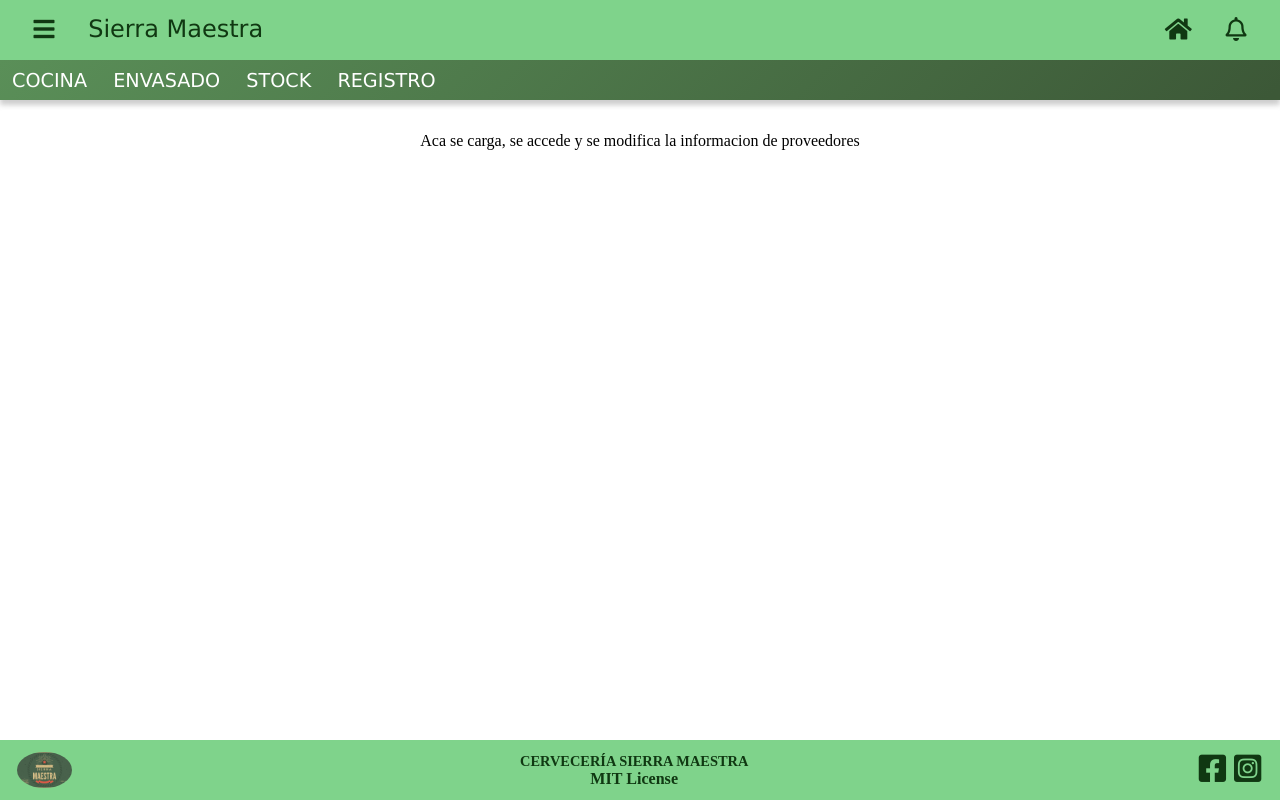
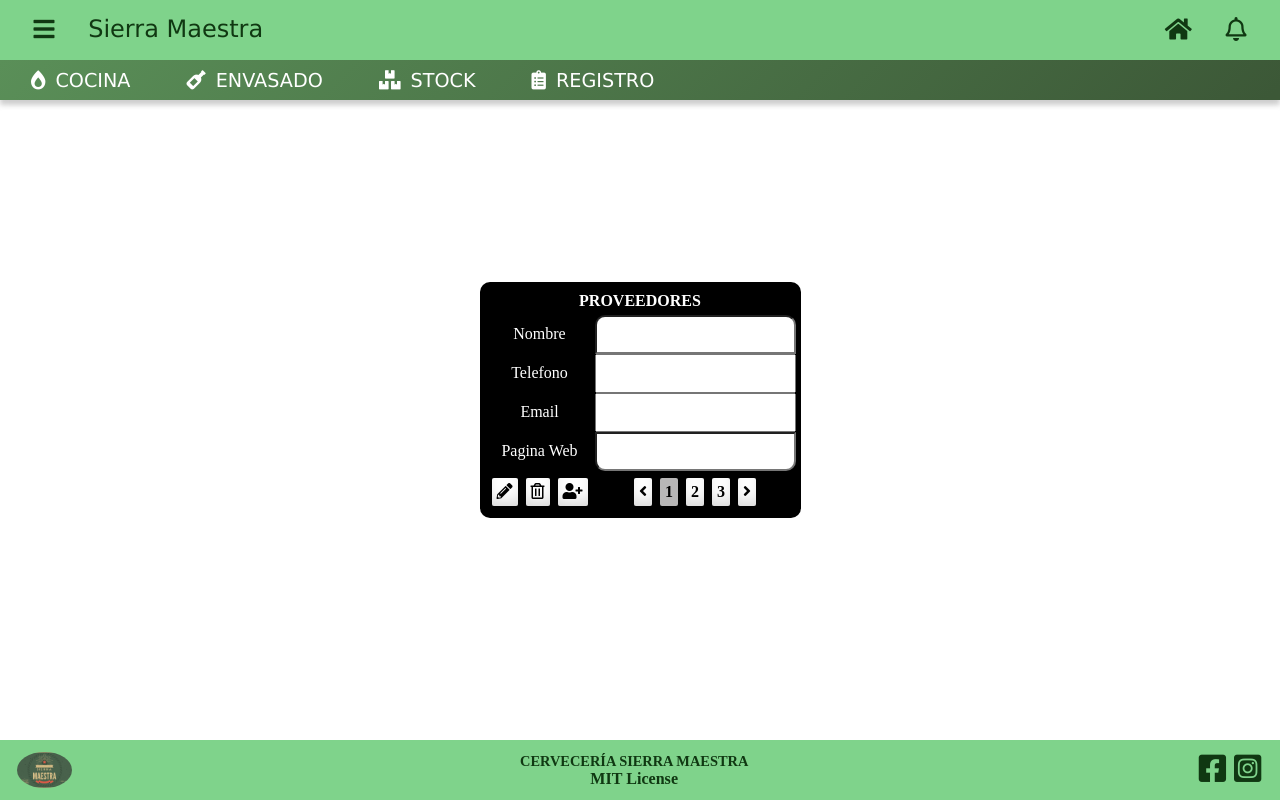
Before and after one commit to FamiliaProgramando/stock, a Flask app: page /proveedores in a window 1280 px wide. Run offline with Flask 2, Linux system fonts and the light colour scheme; data that the repository does not hold is empty; parts of the project's set-up code (start-up, migrations or seed data) failed here and were passed over.

Commit message:
UPDATE: pagina de proveedores
    - Estructura y disenio de la pagina
    - Inico de programcion de botones y acceso a la base de datos.

```diff
--- a/stock/static/css/style.css
+++ b/stock/static/css/style.css
@@ -69,11 +69,11 @@ a {
   flex-direction: column;
   height: 100%;
   justify-content: flex-start;
-  padding-top: 2em;
+  padding: 1em;
 }
 
 .menuItem li{
-  padding-bottom: 50px;
+  padding-bottom: 30px;
   text-align: center;
 }
 
@@ -128,7 +128,7 @@ a {
     justify-content: space-around;
     align-items: center;
     position: fixed;
-    padding: 2px;
+    padding: 1px;
     top: 60px;
     box-shadow: 0px 5px 5px rgba(189, 189, 189, 0.75);
     z-index: 100;
@@ -145,9 +145,13 @@ a {
     cursor: pointer;
     color: rgba(255, 255, 255, 1);
     display: inline-block;
-    padding: 10px;
+    padding: 5px;
 }
 
+.navItem i {
+
+  padding: 4px;
+}
 .navItem a:visited{
     color: rgba(255, 255, 255, 1);
 }
@@ -168,13 +172,13 @@ a {
   width: 100%;
   padding: 2em;
   display: flex;
-  flex-wrap: nowrap;
-  margin-top: 100px;
-  align-content: flex-start;
+  flex-wrap: wrap;
+  align-content: center;
   justify-content: center;
 
 }
 
+/* main nueva coccion */
 #select-receta-form {
   display: flex;
   flex-wrap: wrap;
@@ -248,7 +252,96 @@ a {
   height: fit-content;
   margin-top: 10px;
 }
+/* main proveedores */
+#proveedores_form {
+  background-color: #000000;
+  height: fit-content;
+  width: fit-content;
+  text-align: center;
+  border-radius: 10px;
+  padding: 5px;
+  display: grid;
+  grid-template-columns: repeat(2,max-content);
+  margin: auto;
+}
 
+.proveedores_form_box {
+  width: 100%;
+}
+
+#proveedores_form h2{
+  color: rgb(255, 255, 255);
+  padding: 5px;
+  font-size: 1em;
+  text-transform: uppercase;
+  grid-column: 1 / 3;
+}
+
+#proveedores_form input {
+  display: inline-block;
+  padding: 10px;
+}
+
+#proveedores_form input.no_editable:focus {
+  outline: none;
+}
+
+#proveedores_form input:first-of-type {
+  border-radius: 10px 10px 0 0;
+}
+
+#proveedores_form input:last-of-type {
+  border-radius: 0 0 10px 10px;
+}
+
+#proveedores_form label {
+  color: rgb(255, 255, 255);
+  padding: 10px;
+}
+
+.link {
+  text-decoration: underline !important;
+  color: #5a5a5a;
+  cursor: pointer;
+}
+
+.boton.active {
+  background-color: rgb(184, 183, 183);
+  box-shadow: none;
+}
+
+.boton.active:hover {
+  background-color: rgb(184, 183, 183);
+  box-shadow: none;
+}
+
+.boton {
+  padding: 5px;
+  margin: 2px;
+  background-color: #ffffff;
+  border-radius: 2px;
+  width: fit-content;
+  height: fit-content;
+  display: inline-block;
+  box-shadow:inset 0 -0.6em 1em -0.35em rgba(0,0,0,0.17),inset 0 0.6em 2em -0.3em rgba(255,255,255,0.15),inset 0 0 0em 0.05em rgba(255,255,255,0.12);
+}
+
+.boton:hover {
+  background-color: #e7e7e7;
+}
+
+
+.botones_box {
+  padding: 5px;
+}
+
+.boton.numero_prov {
+  font-weight: 600;
+}
+
+.boton.hidden {
+  display: none;
+}
 /* footer */
 
 #footer{
@@ -311,7 +404,7 @@ a {
   color: rgb(16, 56, 18);
 }
 
-@media screen and (max-width: 250px) {
+@media screen and (max-width: 350px) {
 
     #tituloCabecera {
       display: none;
@@ -327,12 +420,16 @@ a {
       width: 100%;
     }
 
+    .navItem i {
+      display: inline-block;
+    }
+
 }
 
 @media screen and (min-width: 480px) {
 
     #navMenu {
-      font-size: 0.7em;
+      font-size: 0.6em;
     }
 
     #header {
@@ -343,21 +440,26 @@ a {
       font-size: 1.3em;
     }
 
+    .navItem i {
+      display: inline-block;
+      padding: 10px;
+    }
+
 }
 
 
 @media screen and (min-width: 680px) {
-
-    #navbar {
-      justify-content: start;
-    }
 
     #logoCabecera {
       height: 80%;
     }
 
     #navMenu {
-      font-size: 0.8em;
+      font-size: 0.7em;
+    }
+
+    .navItem {
+      padding: 20px;
     }
 
     #footerLogo {
@@ -371,8 +473,6 @@ a {
     #footer {
       font-size: 1.5em;
     }
-
-
 }
 
 @media screen and (min-width: 1020px) {
--- /dev/null
+++ b/stock/static/js/scriptProv.js
@@ -0,0 +1,225 @@
+/*proveedores*/
+let proveedores;
+let formulario = document.getElementById("proveedores_form");
+let prov_pagina = document.getElementById("proveedores_pagina");
+let prov_nombre = document.getElementById("proveedores_nombre");
+let prov_telefono = document.getElementById("proveedores_telefono");
+let prov_email = document.getElementById("proveedores_email");
+let editar = document.getElementById("edit");
+let borrar = document.getElementById("delete");
+let agregar = document.getElementById("add");
+let anterior = document.getElementById("anterior");
+let siguiente = document.getElementById("siguiente");
+let primero = document.querySelectorAll(".numero_prov")[0];
+let segundo = document.querySelectorAll(".numero_prov")[1];
+let tercero = document.querySelectorAll(".numero_prov")[2];
+let inputs = document.querySelectorAll("#proveedores_form input");
+let botones = document.querySelectorAll('.boton');
+console.log(inputs[0]);
+
+let end = false;
+let url;
+let email;
+let editando = false;
+
+function cargarProveedores () {
+
+  fetch("/api/v1/proveedor")
+  .then(res=> res.json())
+  .then(data=>{
+    proveedores = data.proveedores;
+    console.log(proveedores);
+    prov_nombre.value = proveedores[0].nombre;
+    prov_telefono.value = proveedores[0].telefono;
+    prov_email.value = proveedores[0].email;
+    prov_pagina.value = proveedores[0].pagina;
+    end = true;
+    url = prov_pagina.value;
+    email = prov_email.value;
+  })
+};
+
+/*} catch {
+console.log("el objeto no existe, pertenece a la pagina proveedores");
+}
+*/
+
+window.addEventListener('load', cargarProveedores);
+prov_pagina.addEventListener("click", () => {
+  if (prov_email.classList.contains('link')) {
+    let win = window.open(url, '_blank');
+    win.focus()
+  }
+});
+
+prov_email.addEventListener("click", () => {
+  if (prov_email.classList.contains('link')) {
+    let win = window.open(`mailto:${email}?Subject=Consulta%20insumos`, '_blank');
+    win.focus()
+  }
+});
+
+
+editar.addEventListener("click", () => {
+  console.log(editando);
+
+  if (!editando){
+    console.log("click editar");
+    editando = true;
+
+    inputs.forEach(element => {
+      element.removeAttribute('readonly');
+      element.classList.remove('no_editable');
+      if (element.classList.contains('link')){
+        element.classList.remove('link');
+        element.classList.add('no_link');
+      }
+    })
+
+    botones.forEach(element => {
+
+      if (element.classList.contains('numero_prov')||element.classList.contains('flecha')||element.classList.contains('cancel')||element.classList.contains('ok')) {
+        element.classList.toggle("hidden");
+      }
+
+      if (element.classList.contains('cancel')) {
+        element.addEventListener("click", () => {
+          console.log("click cancelar");
+          editando = false;
+          botones.forEach(element => {
+            if (element.classList.contains('numero_prov')||element.classList.contains('flecha')) {
+              element.classList.remove("hidden");
+            }
+            else if (element.classList.contains('cancel')||element.classList.contains('ok')) {
+              element.classList.add("hidden");
+            }
+          })
+
+          inputs.forEach(element => {
+            element.setAttribute('readonly','true');
+            element.classList.add('no_editable');
+            if (element.classList.contains('no_link')){
+              element.classList.add('link');
+              element.classList.remove('no_link');
+            }
+          })
+        })
+
+        } else if (element.classList.contains('ok')) {
+          element.addEventListener("click", () => {
+            console.log("click ok");
+            editando = false;
+            /* Agregar edicion de la base de datos */
+
+            botones.forEach(element => {
+              if (element.classList.contains('numero_prov')||element.classList.contains('flecha')) {
+                element.classList.remove("hidden");
+              }
+              else if (element.classList.contains('cancel')||element.classList.contains('ok')) {
+                element.classList.add("hidden");
+              }
+            })
+            inputs.forEach(element => {
+              element.setAttribute('readonly','true');
+              element.classList.add('no_editable');
+              if (element.classList.contains('no_link')){
+                element.classList.add('link');
+                element.classList.remove('no_link');
+              }
+            })
+
+          })
+      }
+    })
+
+  }
+});
+
+borrar.addEventListener("click", () => {
+  console.log("click borrar");
+  confirm("Esta seguro que quiere eliminar este proveedor del sistema?")
+});
+
+agregar.addEventListener("click", () => {
+  console.log("click agregar");
+
+  inputs.forEach(element => {
+    element.removeAttribute('readonly');
+    element.classList.remove('no_editable');
+    element.value = '';
+    if (element.classList.contains('link')){
+      element.classList.remove('link');
+      element.classList.add('no_link');
+    }
+  })
+
+  botones.forEach(element => {
+    if (element.classList.contains('numero_prov')||element.classList.contains('flecha')||element.classList.contains('cancel')||element.classList.contains('ok')) {
+      element.classList.toggle("hidden");
+      if (element.classList.contains('cancel')) {
+        element.addEventListener("click", () => {
+          console.log("click cancelar");
+          botones.forEach(element => {
+            if (element.classList.contains('numero_prov')||element.classList.contains('flecha')) {
+              element.classList.remove("hidden");
+            }
+            else if (element.classList.contains('cancel')||element.classList.contains('ok')) {
+              element.classList.add("hidden");
+            }
+          })
+          inputs.forEach(element => {
+            element.setAttribute('readonly','true');
+            element.classList.add('no_editable');
+            if (element.classList.contains('no_link')){
+              element.classList.add('link');
+              element.classList.remove('no_link');
+            }
+          })
+        })
+      } else if (element.classList.contains('ok')) {
+        element.addEventListener("click", () => {
+          console.log("click ok");
+          /* Agregar edicion de la base de datos */
+          botones.forEach(element => {
+            if (element.classList.contains('numero_prov')||element.classList.contains('flecha')) {
+              element.classList.remove("hidden");
+            }
+            else if (element.classList.contains('cancel')||element.classList.contains('ok')) {
+              element.classList.add("hidden");
+            }
+          })
+          inputs.forEach(element => {
+            element.setAttribute('readonly','true');
+            element.classList.add('no_editable');
+            if (element.classList.contains('no_link')){
+              element.classList.add('link');
+              element.classList.remove('no_link');
+            }
+          })
+        })
+      }
+    }
+  })
+
+});
+
+anterior.addEventListener("click", () => {
+  console.log("click anterior");
+});
+
+siguiente.addEventListener("click", () => {
+  console.log("click siguiente");
+});
+
+
+primero.addEventListener("click", () => {
+  console.log("click 1");
+});
+
+segundo.addEventListener("click", () => {
+  console.log("click 2");
+});
+
+tercero.addEventListener("click", () => {
+  console.log("click 3");
+});
--- a/stock/templates/nav.html
+++ b/stock/templates/nav.html
@@ -1,8 +1,8 @@
   <nav id="navbar" class="navbar">
     <ul id="navMenu">
-      <li class="navItem"><a href="{{ url_for('site.nueva_coccion') }}">Cocina</a></li>
-      <li class="navItem"><a href="{{ url_for('site.envasado') }}">Envasado</a></li>
-      <li class="navItem"><a href="{{ url_for('site.stock') }}">Stock</a></li>
-      <li class="navItem"><a href="{{ url_for('site.registro') }}">Registro</a></li>
+      <li class="navItem"><a href="{{ url_for('site.nueva_coccion') }}"><i class="fas fa-burn"></i>Cocina</a></li>
+      <li class="navItem"><a href="{{ url_for('site.envasado') }}"><i class="fas fa-wine-bottle"></i>Envasado</a></li>
+      <li class="navItem"><a href="{{ url_for('site.stock') }}"><i class="fas fa-boxes"></i>Stock</a></li>
+      <li class="navItem"><a href="{{ url_for('site.registro') }}"><i class="fas fa-clipboard-list"></i>Registro</a></li>
   </ul>
   </nav>
--- a/stock/templates/nuevaCocccion.html
+++ b/stock/templates/nuevaCocccion.html
@@ -25,3 +25,7 @@
   </form>
 </main>
 {% endblock %}
+
+{% block extrajs %}
+  <script src="{{ url_for('static', filename='js/scriptReceta.js') }}"></script>
+{% endblock %}
--- a/stock/templates/proveedores.html
+++ b/stock/templates/proveedores.html
@@ -2,6 +2,37 @@
 
 {% block main %}
 <main id="main">
-  <p>Aca se carga, se accede y se modifica la informacion de proveedores</p>
+  <div class="proveedores_form_box">
+    <form id="proveedores_form">
+      <h2>Proveedores</h2>
+      <label for="nombre">Nombre</label>
+      <input id="proveedores_nombre" class="no_editable" type="text" required name="nombre" readonly>
+      <label for="telefono">Telefono</label>
+      <input id="proveedores_telefono" class="no_editable" type="text" name="telefono" readonly>
+      <label for="email">Email</label>
+      <input id="proveedores_email" class = "link no_editable" type="email" name="email" readonly>
+      <label for="pagina">Pagina Web</label>
+      <input id="proveedores_pagina" class = "link no_editable" type="url" name="pagina">
+      <div class="botones_box">
+        <div id="edit" class="boton"><i class="fas fa-pencil-alt"></i></div>
+        <div id="delete" class="boton"><i class="far fa-trash-alt"></i></div>
+        <div id="add" class="boton"><i class="fas fa-user-plus"></i></div>
+      </div>
+      <div class="botones_box">
+        <div id="anterior" class="boton flecha"><i class="fas fa-angle-left"></i></div>
+        <div class="boton numero_prov active">1</div>
+        <div class="boton numero_prov">2</div>
+        <div class="boton numero_prov">3</div>
+        <div id="siguiente" class="boton flecha"><i class="fas fa-angle-right"></i></div>
+        <div class="boton cancel hidden"><i class="far fa-window-close"></i></div>
+        <div class="boton ok hidden"><i class="far fa-save"></i></div>
+      </div>
+    </form>
+  </div>
 </main>
+
 {% endblock %}
+
+{% block extrajs %}
+  <script src="{{ url_for('static', filename='js/scriptProv.js') }}"></script>
+{% endblock %}
```
Also changed, not shown: stock/static/js/script.js (+2 -84 lines).
